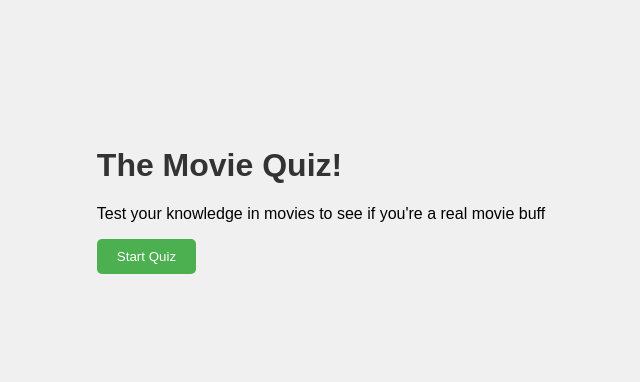
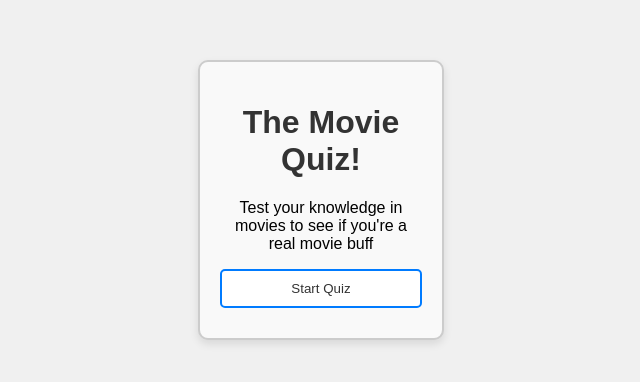
Before and after one commit to ArvidBerlin/Movie-quiz, a React (Vite) app: page / in a window 1280 px wide. Shown: the part 200-582 px from the top of the page, without its empty margins (319-959 px from the left). Built offline with nearby package versions, Linux system fonts and the light colour scheme.

Commit message:
Changed the border to be the same on every page

```diff
--- a/src/components/Question.jsx
+++ b/src/components/Question.jsx
@@ -12,7 +12,7 @@ const Question = ({ question, onAnswer, timeLeft, showCorrectAnswer, onGoToStart
 
     // Show question and answer options, along with correct/incorrect answer feeback and timer
     return (
-        <div className="quiz-container">
+        <>
             <h2>{question.question}</h2>
             {question.options.map((option, index) => (
                 <button
@@ -36,7 +36,7 @@ const Question = ({ question, onAnswer, timeLeft, showCorrectAnswer, onGoToStart
             <button className="back-button" onClick={onGoToStart}>
                 Back to Start
             </button>
-        </div>
+        </>
     );
 };
 
--- a/src/components/Quiz.jsx
+++ b/src/components/Quiz.jsx
@@ -68,9 +68,15 @@ const Quiz = () => {
 
     // Load questions
     return (
-        <>
+        <div className="quiz-container">
+                {!hasStarted && ( // If quiz hasn't started, show start page until user starts quiz, then reset timer
+                <StartPage onStart={() => {
+                    setHasStarted(true);
+                    setTimeLeft(15)
+                }}/>
+            )}
+
             {hasStarted && !isFinished && (
-                <div className="question-container">
                 <Question
                     question={questions[currentQuestionIndex]}
                     onAnswer={(isCorrect) => {
@@ -84,14 +90,6 @@ const Quiz = () => {
                     showCorrectAnswer={showCorrectAnswer}
                     onGoToStart={goToStartPage}
                 />
-                </div>
-            )}
-
-            {!hasStarted && ( // If quiz hasn't started, show start page until user starts quiz, then reset timer
-                <StartPage onStart={() => {
-                    setHasStarted(true);
-                    setTimeLeft(15)
-                }}/>
             )}
 
             {isFinished && ( // If quiz is finished, show score and give option to restart
@@ -102,7 +100,7 @@ const Quiz = () => {
                     onGoToStart={goToStartPage}
                 />
             )}
-        </>
+        </div>
     );
 };
 
```
Lines whose indentation alone changed are shown as unchanged.
